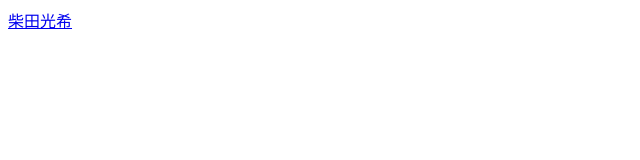
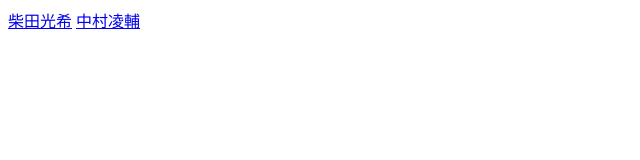
Before and after one commit to shibatamitsuki/team_web_cafe, a plain HTML site: page index.html in a window 1280 px wide. Shown: the whole page, without its empty margins (0-640 px from the left). Drawn offline with Linux system fonts and the light colour scheme.

Commit message:
[update]index.htmlにnakamura.htmlのリンクを貼りました。

```diff
--- a/index.html
+++ b/index.html
@@ -8,6 +8,7 @@
 
 <body>
 	<a href="Shibata.html">柴田光希</a>
+	<a href="nakamura.html">中村凌輔</a>
 </body>
 
 </html>
```
